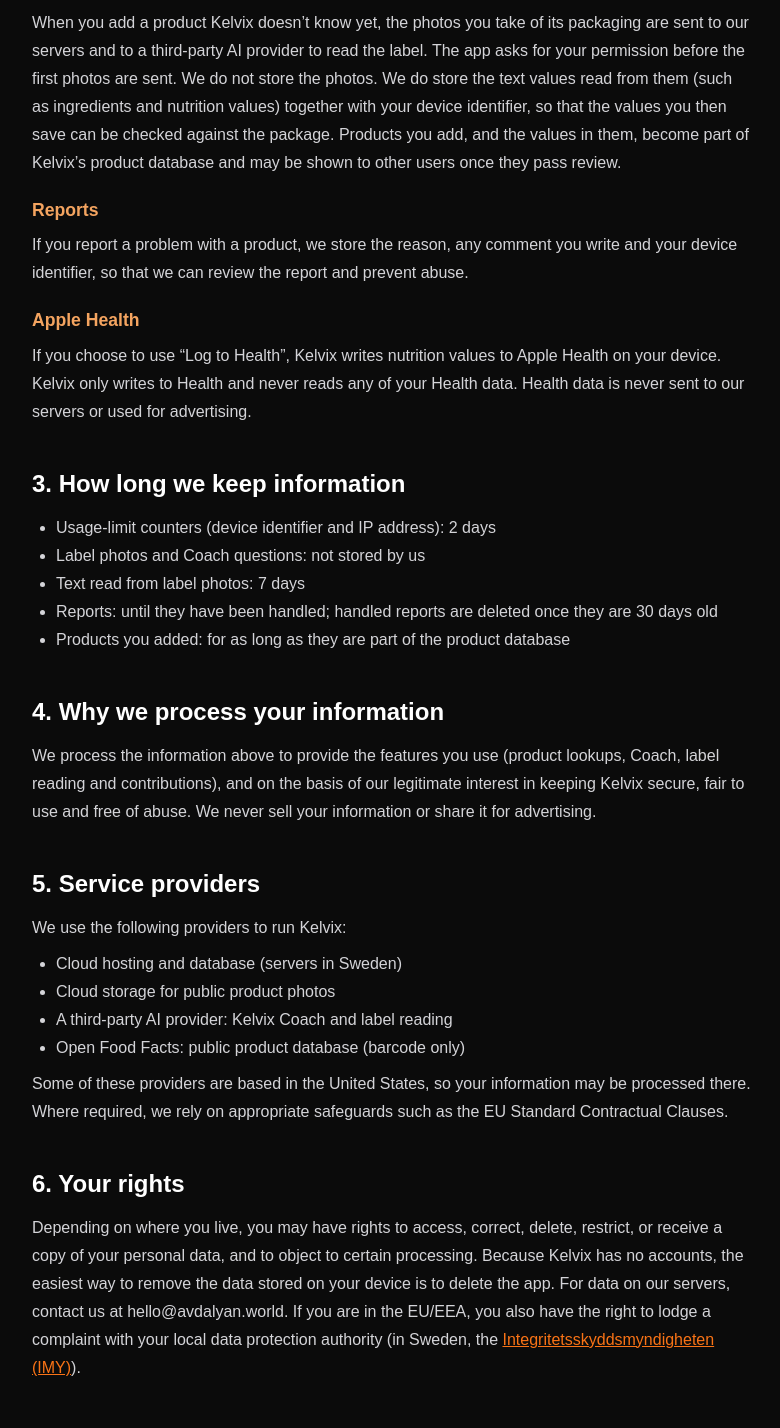
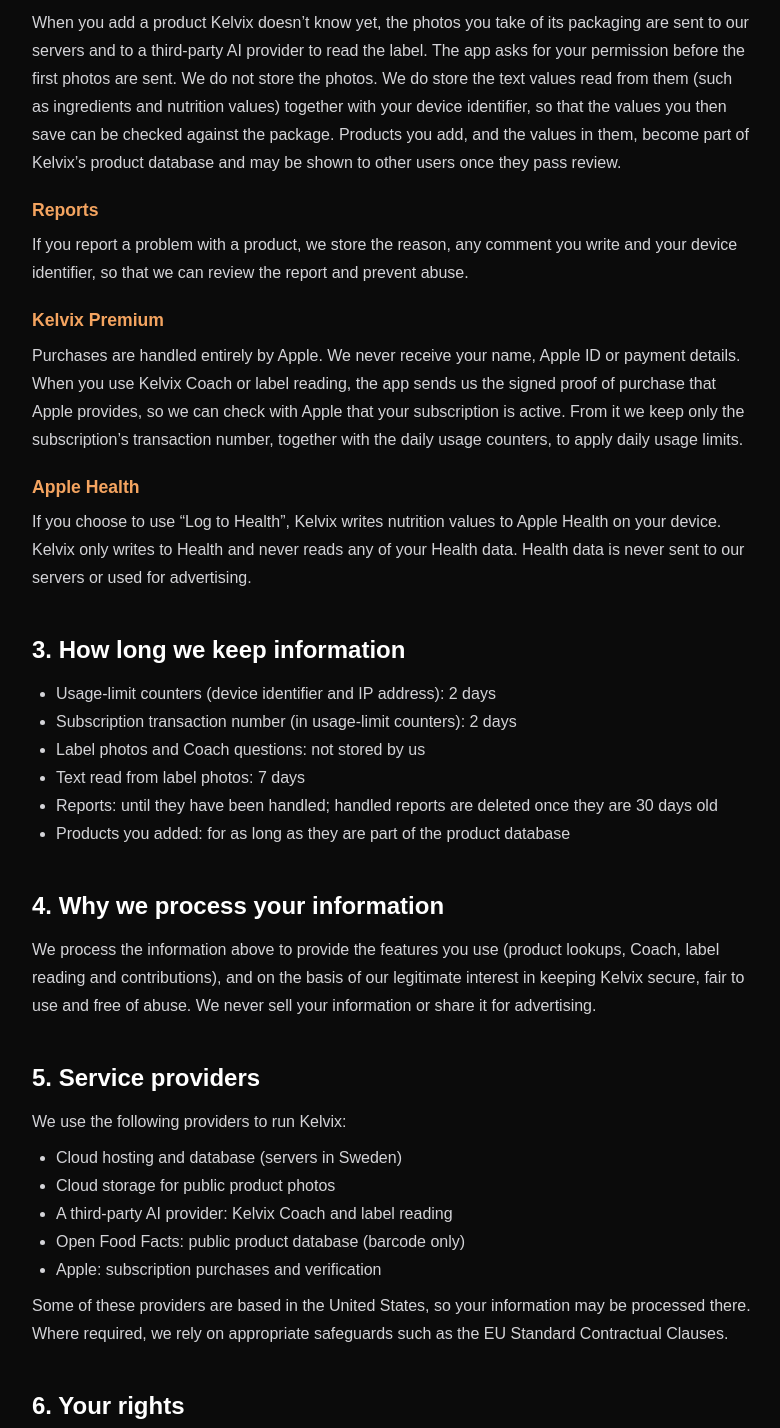
Before and after one commit to sheroavdal-gif/scharif-tech, a Next.js app: page /kelvix/privacy in a window 1280 px wide. Shown: the part 1339-2767 px from the top of the page, without its empty margins (248-1028 px from the left). Built offline with nearby package versions, Linux system fonts and the light colour scheme.

Commit message:
Kelvix privacy: how subscriptions are verified and kept

```diff
--- a/app/kelvix/privacy/page.tsx
+++ b/app/kelvix/privacy/page.tsx
@@ -6,7 +6,7 @@
 
 export default function KelvixPrivacyPolicy() {
   return (
-    <LegalLayout title="Kelvix Privacy Policy" lastUpdated="October 20, 2026">
+    <LegalLayout title="Kelvix Privacy Policy" lastUpdated="October 25, 2026">
       <section>
         <p>
           Kelvix (&ldquo;Kelvix&rdquo;, the &ldquo;App&rdquo;) is developed and operated by{" "}
@@ -109,6 +109,17 @@
           the report and prevent abuse.
         </p>
 
+        <h3>Kelvix Premium</h3>
+        <p>
+          Purchases are handled entirely by Apple. We never receive your name,
+          Apple ID or payment details. When you use Kelvix Coach or label
+          reading, the app sends us the signed proof of purchase that Apple
+          provides, so we can check with Apple that your subscription is
+          active. From it we keep only the subscription&rsquo;s transaction
+          number, together with the daily usage counters, to apply daily usage
+          limits.
+        </p>
+
         <h3>Apple Health</h3>
         <p>
           If you choose to use &ldquo;Log to Health&rdquo;, Kelvix writes nutrition values
@@ -122,6 +133,7 @@
         <h2>3. How long we keep information</h2>
         <ul>
           <li>Usage-limit counters (device identifier and IP address): 2 days</li>
+          <li>Subscription transaction number (in usage-limit counters): 2 days</li>
           <li>Label photos and Coach questions: not stored by us</li>
           <li>Text read from label photos: 7 days</li>
           <li>
@@ -154,6 +166,7 @@
           <li>Cloud storage for public product photos</li>
           <li>A third-party AI provider: Kelvix Coach and label reading</li>
           <li>Open Food Facts: public product database (barcode only)</li>
+          <li>Apple: subscription purchases and verification</li>
         </ul>
         <p>
           Some of these providers are based in the United States, so your
```
